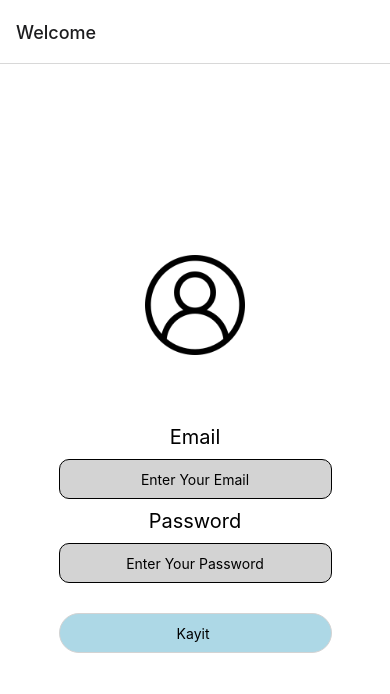
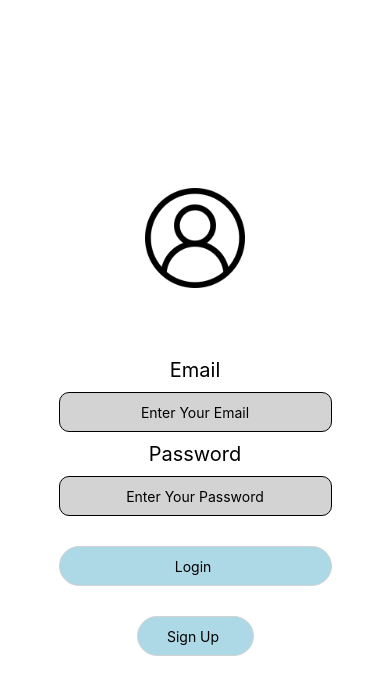
Before and after one commit to numansenlik/React-Native-Practic, a React Native app: screen /Login in a window 390 px wide. Shown: the top 694 px of the page. Built offline with nearby package versions, Linux system fonts and the light colour scheme.

Commit message:
create navigation

```diff
--- a/App.js
+++ b/App.js
@@ -1,27 +1,19 @@
 import { StyleSheet, Text, View } from "react-native";
 import LoginPage from "./src/screens/LoginPage";
-import { NavigationContainer } from "@react-navigation/native";
 import SingupPage from "./src/screens/SingupPage";
 import { createNativeStackNavigator } from "@react-navigation/native-stack";
+import { NavigationContainer } from "@react-navigation/native";
+
 const Stack = createNativeStackNavigator();
 const App = () => {
   return (
     <NavigationContainer>
-      <Stack.Navigator>
-        <Stack.Screen
-          name="Home"
-          component={LoginPage}
-          options={{ title: "Welcome" }}
-        />
-        <Stack.Screen name="Profile" component={SingupPage} />
+      <Stack.Navigator screenOptions={{ headerShown: false }}>
+        <Stack.Screen name="Login" component={LoginPage} />
+        <Stack.Screen name="Singup" component={SingupPage} />
       </Stack.Navigator>
     </NavigationContainer>
   );
 };
 export default App;
-const styles = StyleSheet.create({
-  mainContainer: {
-    width: "100%",
-    height: "100%",
-  },
-});
+const styles = StyleSheet.create({});
--- a/src/screens/LoginPage.js
+++ b/src/screens/LoginPage.js
@@ -14,7 +14,7 @@ import Loading from "../components/Loading";
 // view container olarak kullanılıyor
 // React fragment yerine view kullanılıyor
 
-const LoginPage = () => {
+const LoginPage = ({ navigation }) => {
   const [name, setName] = useState("");
   const [surname, setSurname] = useState("");
   const [isLoading, setIsLoading] = useState(false);
@@ -49,10 +49,24 @@ const LoginPage = () => {
           {
             backgroundColor: pressed ? "lightgreen" : "lightblue",
           },
-          styles.basicButton,
+          styles.loginButton,
         ]}
       >
-        <Text>Kayit </Text>
+        <Text>Login </Text>
+      </Pressable>
+      <Pressable
+        onPress={() => {
+          navigation.navigate("Singup");
+          setTimeout(() => setIsLoading(false), 2000);
+        }}
+        style={({ pressed }) => [
+          {
+            backgroundColor: pressed ? "lightgreen" : "lightblue",
+          },
+          styles.singUpButton,
+        ]}
+      >
+        <Text>Sign Up </Text>
       </Pressable>
       {isLoading && <Loading />}
       <StatusBar style="auto" />
@@ -96,10 +110,22 @@ const styles = StyleSheet.create({
     textAlign: "center",
     justifyContent: "center",
   },
-  basicButton: {
+  loginButton: {
     textAlign: "center",
     justifyContent: "center",
     width: "70%",
+    height: 40,
+    borderRadius: 1,
+    borderColor: "lightgray",
+    borderWidth: 1,
+    alignItems: "center",
+    marginTop: 30,
+    borderRadius: 20,
+  },
+  singUpButton: {
+    textAlign: "center",
+    justifyContent: "center",
+    width: "30%",
     height: 40,
     borderRadius: 1,
     borderColor: "lightgray",
--- a/src/screens/SingupPage.js
+++ b/src/screens/SingupPage.js
@@ -1,10 +1,16 @@
 import { StyleSheet, Text, View } from "react-native";
 const SingupPage = () => {
   return (
-    <View>
+    <View style={styles.container}>
       <Text>SingupPage</Text>
     </View>
   );
 };
 export default SingupPage;
-const styles = StyleSheet.create({});
+const styles = StyleSheet.create({
+  container: {
+    flex: 1,
+    justifyContent: "center",
+    alignItems: "center",
+  },
+});
```
Also changed, not shown: package.json (+5 -4 lines), 1 other file (tests, documents, lock files or other folders).
